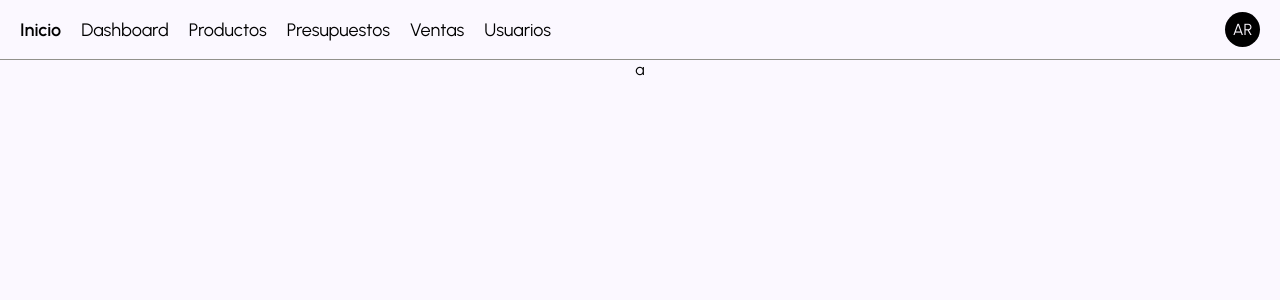
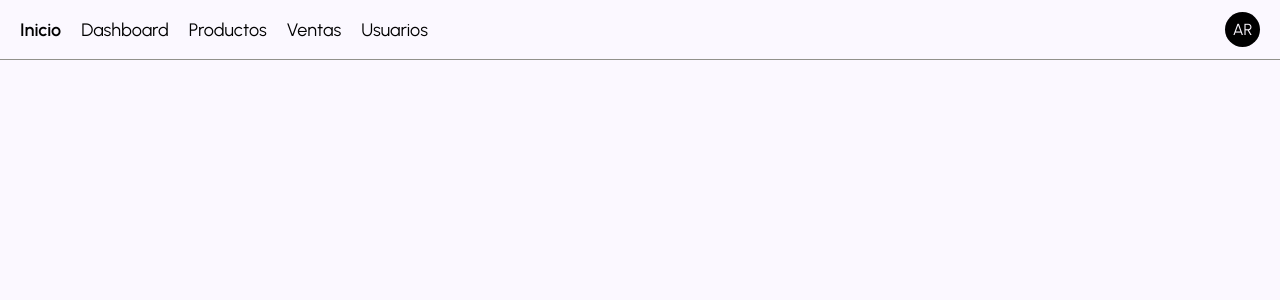
Before and after one commit to 2piradrian/sales-control-app, a React (Vite) app in the folder packages/client/: page / in a window 1280 px wide. Shown: the top 300 px of the page. Built offline with nearby package versions, Linux system fonts and the light colour scheme.

Commit message:
fix: remove routes

```diff
--- /dev/null
+++ b/packages/client/src/ui/components/feature-button/style.module.css
@@ -0,0 +1,8 @@
+.container {
+    height: 200px;
+    width: 400px;
+    border: 1px solid var(--surface);
+    border-radius: 12px;
+    padding: 15px;
+    cursor: pointer;
+}
--- a/packages/client/src/ui/components/header/header.tsx
+++ b/packages/client/src/ui/components/header/header.tsx
@@ -11,7 +11,6 @@ export default function Header() {
               <NavRoute name="Inicio" route="/" />
               <NavRoute name="Dashboard" route="/dashboard" />
               <NavRoute name="Productos" route="/products" />
-              <NavRoute name="Presupuestos" route="/budgets" />
               <NavRoute name="Ventas" route="/sales" />
               <NavRoute name="Usuarios" route="/users" />
           </div>
--- a/packages/client/src/ui/routes/home/home-route.tsx
+++ b/packages/client/src/ui/routes/home/home-route.tsx
@@ -1,9 +1,13 @@
 import Layout from "../../layout/layout";
+import style from "./style.module.css";
 
 export default function HomeRoute() {
   return (
     <Layout>
-      a
+      <section className={`${style.container} container`}>
+        <div className={`${style.delimiter} delimiter`}>
+        </div>
+      </section>
     </Layout>
   );
 };
--- /dev/null
+++ b/packages/client/src/ui/routes/home/style.module.css
@@ -0,0 +1,3 @@
+.delimiter {
+    padding: 40px;
+}
--- a/packages/client/src/ui/routes/routes-manager.tsx
+++ b/packages/client/src/ui/routes/routes-manager.tsx
@@ -8,7 +8,6 @@ export default function RoutesManager() {
                 <Route path="/" element={<HomeRoute />} />
                 <Route path="/dashboard" element={<HomeRoute />} />
                 <Route path="/products" element={<HomeRoute />} />
-                <Route path="/budgets" element={<HomeRoute />} />
                 <Route path="/sales" element={<HomeRoute />} />
                 <Route path="/users" element={<HomeRoute />} />
             </Routes>
--- a/packages/client/src/ui/styles/global.css
+++ b/packages/client/src/ui/styles/global.css
@@ -7,6 +7,7 @@
 	margin: 0;
 	padding: 0;
 	box-sizing: border-box;
+	user-select: none;
 }
 
 html {
```
Also changed, not shown: packages/client/src/ui/components/feature-button/feature-button.tsx (added, +15 -0 lines).
